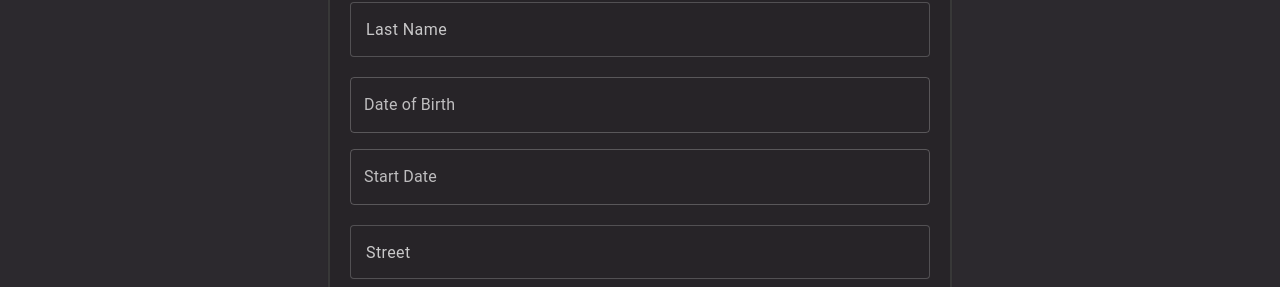
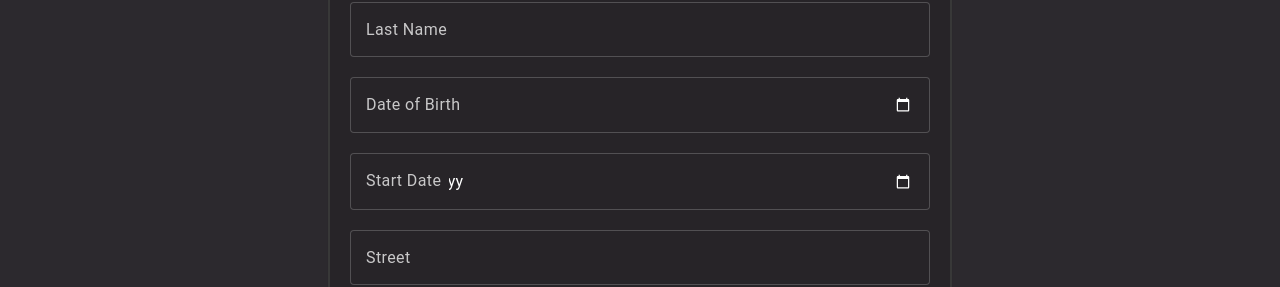
Before and after one commit to JordanB-Dev/HRnet, a React (Vite) app: page / in a window 1280 px wide. Shown: the part 262-549 px from the top of the page. Built offline with nearby package versions, Linux system fonts and the light colour scheme.

Commit message:
Component DatePicker

```diff
--- a/package.json
+++ b/package.json
@@ -22,6 +22,7 @@
     "react-redux": "^9.1.2",
     "react-router": "^6.23.1",
     "react-router-dom": "^6.23.1",
+    "react-vite-component-modal": "^0.0.5",
     "redux-persist": "^6.0.0",
     "sonner": "^1.4.41"
   },
--- a/src/components/SearchBar/index.jsx
+++ /dev/null
@@ -1,49 +0,0 @@
-import React from 'react'
-import InputSearch from '../ui/InputSearch'
-
-export default function SearchBar({ data, setSearchResults }) {
-  const handleSearchChange = (e) => {
-    if (!e.target.value) return setSearchResults(data)
-
-    const resultsArray = data.filter(
-      (val) =>
-        val.firstName?.toString().includes(e.target.value) ||
-        val.lastName?.toString().includes(e.target.value) ||
-        val.department?.toString().includes(e.target.value) ||
-        val.street?.toString().includes(e.target.value) ||
-        val.city?.toString().includes(e.target.value) ||
-        val.state?.toString().includes(e.target.value) ||
-        val.dateOfBirth?.toString().includes(e.target.value) ||
-        val.startDate?.toString().includes(e.target.value) ||
-        val.firstName?.toLowerCase().includes(e.target.value) ||
-        val.lastName?.toLowerCase().includes(e.target.value) ||
-        val.department?.toLowerCase().includes(e.target.value) ||
-        val.street?.toLowerCase().includes(e.target.value) ||
-        val.city?.toLowerCase().includes(e.target.value) ||
-        val.state?.toLowerCase().includes(e.target.value) ||
-        val.dateOfBirth?.toLowerCase().includes(e.target.value) ||
-        val.startDate?.toLowerCase().includes(e.target.value) ||
-        val.firstName?.toUpperCase().includes(e.target.value) ||
-        val.lastName?.toUpperCase().includes(e.target.value) ||
-        val.department?.toUpperCase().includes(e.target.value) ||
-        val.street?.toUpperCase().includes(e.target.value) ||
-        val.city?.toUpperCase().includes(e.target.value) ||
-        val.state?.toUpperCase().includes(e.target.value) ||
-        val.dateOfBirth?.toUpperCase().includes(e.target.value) ||
-        val.startDate?.toUpperCase().includes(e.target.value),
-    )
-
-    setSearchResults(resultsArray)
-  }
-
-  return (
-    <>
-      <InputSearch
-        setSearchResults={setSearchResults}
-        handleSearchChange={handleSearchChange}
-        searchInputPlaceHolder="Search..."
-        textBtn={'Search'}
-      />
-    </>
-  )
-}
--- /dev/null
+++ b/src/components/ui/DatePicker.jsx
@@ -0,0 +1,35 @@
+import React from 'react'
+
+const DatePicker = ({
+  handleChange,
+  value,
+  name,
+  id,
+  autoComplete,
+  title,
+  styleTitle,
+  styleDatePicker,
+}) => {
+  return (
+    <div className="flex items-center justify-center mb-5">
+      <label className="relative w-full ">
+        <input
+          className={`${styleDatePicker ? styleDatePicker : 'bg-card focus:border-primary peer-focus:border-primary border-white/20 text-md hover:border-white [color-scheme:dark]'} w-full py-[0.9rem] px-4 outline-none border rounded duration-200 peer`}
+          value={value}
+          name={name}
+          type="date"
+          onChange={handleChange}
+          id={id}
+          autoComplete={autoComplete}
+          required
+        />
+        <span
+          className={`${styleTitle ? styleTitle : 'text-white/75 bg-card peer-focus:text-primary text-md'} absolute left-0 top-[1rem] px-2 tracking-wide pointer-events-none duration-200 peer-focus:text-[0.8rem] peer-focus:-translate-y-7 ml-2 peer-valid:text-sm peer-valid:-translate-y-7`}
+        >
+          {title}
+        </span>
+      </label>
+    </div>
+  )
+}
+export default DatePicker
--- a/src/pages/CreateEmployee.jsx
+++ b/src/pages/CreateEmployee.jsx
@@ -1,8 +1,6 @@
 import { useState } from 'react'
 import { useDispatch } from 'react-redux'
 import { addEmployee } from '../service/employeeSlice'
-import { Stack } from '@mui/material'
-import { DatePicker } from '@mui/x-date-pickers'
 import SelectMenu from '../components/ui/SelectMenu'
 import departmentOptions from '../assets/data/departmentData.json'
 import states from '../assets/data/data.json'
@@ -11,7 +9,8 @@ import BtnDisabled from '../components/ui/ButtonDisabled'
 import Input from '../components/ui/Input'
 import Btn from '../components/ui/Button'
 import { toast, Toaster } from 'sonner'
-import Modal from '../components/Modal'
+import { Modal } from 'react-vite-component-modal'
+import DatePicker from '../components/ui/DatePicker'
 
 export default function CreateEmployee() {
   const dispatch = useDispatch()
@@ -24,29 +23,20 @@ export default function CreateEmployee() {
   const [zipCode, setZipCode] = useState('')
   const [department, setDepartment] = useState('')
   const [street, setStreet] = useState('')
+  const [startDate, setStartDate] = useState('')
+  const [dateOfBirth, setDateOfBirth] = useState('')
 
   const isEmpty = (value) => value.trim() === ''
   const isLength = (value) =>
     value.trim().length < 2 || value.trim().length > 20
   const containsInvalidChars = (value) => /[^a-zA-Z0-9 ]/.test(value)
 
-  const initialDate = {
-    dateOfBirth: null,
-    startDate: null,
-  }
-  const [date, setDate] = useState(initialDate)
-
-  const handleDateChange = (name, newValue) => {
-    setDate({
-      ...date,
-      [name]: newValue,
-    })
-  }
-
   const validateForm = () => {
     const fieldsToValidate = [
       { value: firstname, fieldName: 'First Name' },
       { value: lastname, fieldName: 'Last Name' },
+      { value: dateOfBirth, fieldName: 'Date of Birth' },
+      { value: startDate, fieldName: 'Start Date' },
       { value: street, fieldName: 'Street' },
       { value: city, fieldName: 'City' },
       { value: zipCode, fieldName: 'Zip Code' },
@@ -79,8 +69,8 @@ export default function CreateEmployee() {
     department === '' ||
     state === '' ||
     zipCode === '' ||
-    date.dateOfBirth === null ||
-    date.startDate === null ? (
+    dateOfBirth === null ||
+    startDate === null ? (
       <div className="flex items-center justify-center">
         <BtnDisabled title={`Save`} />
       </div>
@@ -98,12 +88,8 @@ export default function CreateEmployee() {
       firstName: firstname,
       lastName: lastname,
       department: department,
-      dateOfBirth: date.dateOfBirth
-        ? dayjs(date.dateOfBirth).format('MM/DD/YYYY')
-        : null,
-      startDate: date.startDate
-        ? dayjs(date.startDate).format('MM/DD/YYYY')
-        : null,
+      dateOfBirth: dateOfBirth ? dayjs(dateOfBirth).format('DD/MM/YYYY') : null,
+      startDate: startDate ? dayjs(startDate).format('DD/MM/YYYY') : null,
       street: street,
       city: city,
       state: state,
@@ -111,10 +97,11 @@ export default function CreateEmployee() {
     }
 
     dispatch(addEmployee(serializedData))
-    setDate(initialDate)
     setOpen(true)
     setFirstname('')
     setLastname('')
+    setStartDate('')
+    setDateOfBirth('')
     setState('')
     setCity('')
     setZipCode('')
@@ -147,29 +134,24 @@ export default function CreateEmployee() {
               id={'lastame'}
               title="Last Name"
               handleChange={(event) => setLastname(event.target.value)}
+            />
+
+            <DatePicker
+              value={startDate}
+              name={'Date of Birth'}
+              id={'dateOfBirth'}
+              title="Date of Birth"
+              handleChange={(event) => setDateOfBirth(event.target.value)}
               autoComplete={'off'}
             />
-            <div className="flex items-center justify-center mb-5">
-              <Stack spacing={2} sx={{ width: '100%' }}>
-                <DatePicker
-                  name="dateOfBirth"
-                  label="Date of Birth"
-                  value={date.dateOfBirth}
-                  onChange={(newValue) =>
-                    handleDateChange('dateOfBirth', newValue)
-                  }
-                />
-
-                <DatePicker
-                  name="startDate"
-                  label="Start Date"
-                  value={date.startDate}
-                  onChange={(newValue) =>
-                    handleDateChange('startDate', newValue)
-                  }
-                />
-              </Stack>
-            </div>
+            <DatePicker
+              value={startDate}
+              name={'start Date'}
+              id={'startDate'}
+              title="Start Date"
+              handleChange={(event) => setStartDate(event.target.value)}
+              autoComplete={'off'}
+            />
             <Input
               value={street}
               type={'text'}
--- a/src/pages/EmployeeList.jsx
+++ b/src/pages/EmployeeList.jsx
@@ -3,7 +3,7 @@ import React from 'react'
 import { useState } from 'react'
 import { useSelector } from 'react-redux'
 import DataTable from '../components/DataTable'
-import SearchBar from '../components/SearchBar'
+import InputSearch from '../components/ui/InputSearch'
 
 export default function EmployeeList() {
   const employees = useSelector((state) => state.employees.employees)
@@ -15,6 +15,40 @@ export default function EmployeeList() {
   const indexOfLastPost = currentPage * pageSize
   const indexOfFirstPost = indexOfLastPost - pageSize
   const currentPosts = searchResults.slice(indexOfFirstPost, indexOfLastPost)
+
+  const handleSearchChange = (e) => {
+    if (!e.target.value) return setSearchResults(employees)
+
+    const resultsArray = employees.filter(
+      (val) =>
+        val.firstName?.toString().includes(e.target.value) ||
+        val.lastName?.toString().includes(e.target.value) ||
+        val.department?.toString().includes(e.target.value) ||
+        val.street?.toString().includes(e.target.value) ||
+        val.city?.toString().includes(e.target.value) ||
+        val.state?.toString().includes(e.target.value) ||
+        val.dateOfBirth?.toString().includes(e.target.value) ||
+        val.startDate?.toString().includes(e.target.value) ||
+        val.firstName?.toLowerCase().includes(e.target.value) ||
+        val.lastName?.toLowerCase().includes(e.target.value) ||
+        val.department?.toLowerCase().includes(e.target.value) ||
+        val.street?.toLowerCase().includes(e.target.value) ||
+        val.city?.toLowerCase().includes(e.target.value) ||
+        val.state?.toLowerCase().includes(e.target.value) ||
+        val.dateOfBirth?.toLowerCase().includes(e.target.value) ||
+        val.startDate?.toLowerCase().includes(e.target.value) ||
+        val.firstName?.toUpperCase().includes(e.target.value) ||
+        val.lastName?.toUpperCase().includes(e.target.value) ||
+        val.department?.toUpperCase().includes(e.target.value) ||
+        val.street?.toUpperCase().includes(e.target.value) ||
+        val.city?.toUpperCase().includes(e.target.value) ||
+        val.state?.toUpperCase().includes(e.target.value) ||
+        val.dateOfBirth?.toUpperCase().includes(e.target.value) ||
+        val.startDate?.toUpperCase().includes(e.target.value),
+    )
+
+    setSearchResults(resultsArray)
+  }
 
   return (
     <>
@@ -32,7 +66,11 @@ export default function EmployeeList() {
           'Zip Code',
         ]}
         SearchBar={
-          <SearchBar data={employees} setSearchResults={setSearchResults} />
+          <InputSearch
+            handleSearchChange={handleSearchChange}
+            searchInputPlaceHolder="Search..."
+            textBtn={'Search'}
+          />
         }
         currentPage={currentPage}
         setCurrentPage={setCurrentPage}
```
Also changed, not shown: 1 other file (tests, documents, lock files or other folders).
